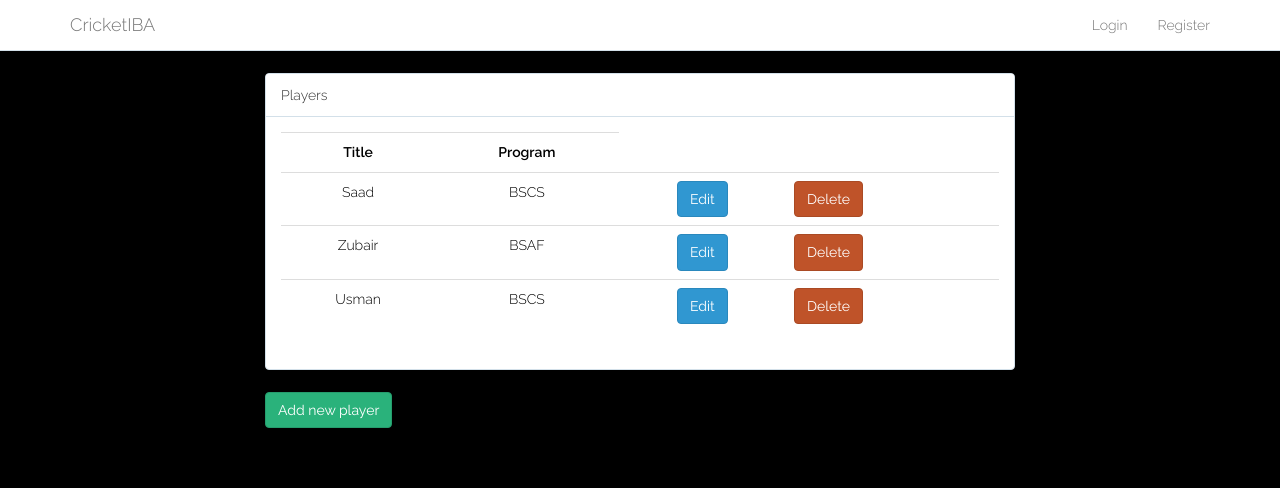
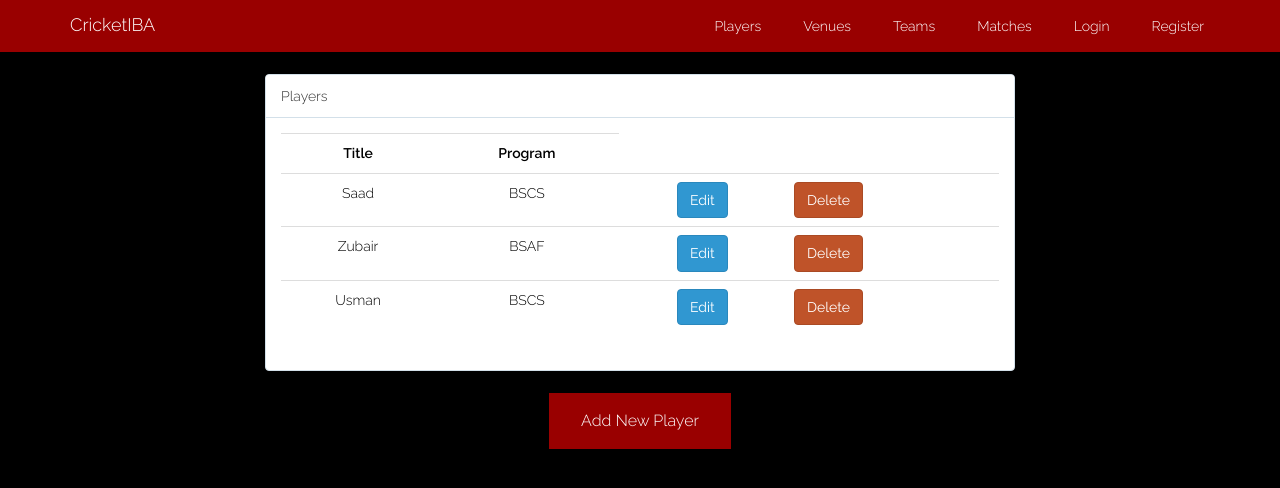
Before and after one commit to ahsan566/web-app-project, a Laravel app: page /player in a window 1280 px wide. Shown: the top 488 px of the page. Run offline with Laravel 8, Linux system fonts and the light colour scheme; data comes from the database, SQL or seed files in the repository; some libraries are stand-ins or nearby versions.

Commit message:
Updated UI
Consistency clearly visible now

```diff
--- a/app/Http/Controllers/MatchController.php
+++ b/app/Http/Controllers/MatchController.php
@@ -6,5 +6,8 @@ use Illuminate\Http\Request;
 
 class MatchController extends Controller
 {
-    //
+    public function index()
+    {
+        return view('welcome');
+    }
 }
--- a/resources/views/auth/login.blade.php
+++ b/resources/views/auth/login.blade.php
@@ -51,7 +51,7 @@
 
                         <div class="form-group">
                             <div class="col-md-8 col-md-offset-4">
-                                <button type="submit" class="btn btn-primary">
+                                <button type="submit" class="button">
                                     Login
                                 </button>
 
--- a/resources/views/auth/register.blade.php
+++ b/resources/views/auth/register.blade.php
@@ -61,9 +61,9 @@
                             </div>
                         </div>
 
-                        <div class="form-group">
+                        <div class="form-group" align="center">
                             <div class="col-md-6 col-md-offset-4">
-                                <button type="submit" class="btn btn-primary">
+                                <button type="submit" class="button">
                                     Register
                                 </button>
                             </div>
--- a/resources/views/layouts/app.blade.php
+++ b/resources/views/layouts/app.blade.php
@@ -27,6 +27,7 @@
                 font-weight: 100;
                 height: 100vh;
                 margin: 0;
+
             }
 
 			ul{
@@ -35,6 +36,64 @@
 
 			}
 
+			.button:hover{
+
+			background-color: #ff0000;
+
+			}
+
+			.navbutton:hover{
+
+			background-color: #ff0000;
+
+			}
+
+			.button {
+			background-color: #990000;
+			border: none;
+			color: white;
+			padding: 15px 32px;
+			text-align: center;
+			text-decoration: none;
+			display: inline-block;
+			font-size: 16px;
+
+			}
+
+			.navbutton {
+			background-color: #990000;
+			border: none;
+			color: white;
+			text-align: center;
+			text-decoration: none;
+			display: inline-block;
+			font-size: 14px;
+
+			}
+
+			.navbar{
+
+			background-color: #990000;
+			border: none;
+			color: white;
+
+
+			}
+
+			a {
+		color: white;}
+
+		a:hover{
+
+		color: white;
+		text-decoration:none;}
+
+	.nav>li>a:focus, .nav>li>a:hover {
+        text-decoration: none;
+        background-color: transparent !important;
+  }
+
+
 
 	</style>
 
@@ -42,7 +101,7 @@
 </head>
 <body>
     <div id="app">
-        <nav class="navbar navbar-default navbar-static-top">
+        <nav class="navbar  navbar-static-top">
             <div class="container">
                 <div class="navbar-header">
 
@@ -60,6 +119,9 @@
                     </a>
                 </div>
 
+
+
+
                 <div class="collapse navbar-collapse" id="app-navbar-collapse">
                     <!-- Left Side Of Navbar -->
                     <ul class="nav navbar-nav">
@@ -70,8 +132,35 @@
                     <ul class="nav navbar-nav navbar-right">
                         <!-- Authentication Links -->
                         @guest
-                            <li><a href="{{ route('login') }}">Login</a></li>
-                            <li><a href="{{ route('register') }}">Register</a></li>
+
+						<li>
+						<a href="/player">
+				<button class="navbutton">Players</button>
+					</a></li>
+
+
+			<li>
+						<a href="/venue">
+				<button class="navbutton">Venues</button>
+					</a></li>
+
+
+				<li><a href="/team">
+				<button class="navbutton">Teams</button>
+					</a></li>
+
+					<li><a href="/matches">
+				<button class="navbutton">Matches</button>
+					</a></li>
+
+                          <li> <a href="/login">
+				<button class="navbutton">Login</button>
+					</a></li>
+                            <li><a href="/register">
+				<button class="navbutton">Register</button>
+					</a></li>
+
+
                         @else
                             <li class="dropdown">
                                 <a href="#" class="dropdown-toggle" data-toggle="dropdown" role="button" aria-expanded="false" aria-haspopup="true" v-pre>
--- a/resources/views/player/create.blade.php
+++ b/resources/views/player/create.blade.php
@@ -62,7 +62,7 @@
               </div><br><br>
 
             <div align="center">
-            <button type="submit" class="btn btn-primary">Add Player</button>
+            <button type="submit" class="button">Add Player</button>
           </div>
             <input type="hidden" value="{{Session::token()}}" name="_token">
 
--- a/resources/views/player/index.blade.php
+++ b/resources/views/player/index.blade.php
@@ -2,8 +2,11 @@
 
 @section('content')
 @if (Session::has('success_msg'))
+
+
 <p class="alert alert-success">{!! Session::pull('success_msg') !!}<p>
   @endif
+
   <div class="container">
     <div class="row">
       <div class="col-md-8 col-md-offset-2">
@@ -43,8 +46,10 @@
                   </table>
                 </div>
               </div>
-              {{ link_to_route('player.create', 'Add new player', null, ['class'=>'btn btn-success']) }}
-            </div>
+				<div align="center">
+			   {{ link_to_route('player.create', 'Add New Player', null, ['class'=>'button']) }}
+			   </div>
+           </div>
           </div>
         </div>
         @endsection
--- a/resources/views/team/index.blade.php
+++ b/resources/views/team/index.blade.php
@@ -42,7 +42,9 @@
                   </table>
                 </div>
               </div>
-              {{ link_to_route('team.create', 'Add new team', null, ['class'=>'btn btn-success']) }}
+			  <div align="center">
+              {{ link_to_route('team.create', 'Add new team', null, ['class'=>'button']) }}
+			   </div>
             </div>
           </div>
         </div>
--- a/resources/views/welcome.blade.php
+++ b/resources/views/welcome.blade.php
@@ -133,7 +133,7 @@
 
 				<div class="flex">
                  <a href="/player">
-				<button class="button">The Team</button>
+				<button class="button">The Players</button>
 					</a>
 
 				<div class="flex">
--- a/routes/web.php
+++ b/routes/web.php
@@ -15,6 +15,7 @@
      return view('welcome');
  });
 
+
 Auth::routes();
 
 Route::get('/home', 'HomeController@index')->name('home');
@@ -24,6 +25,8 @@ Route::resource('player','PlayerController');
 Route::resource('venue','VenueController');
 
 Route::resource('team','TeamController');
+
+Route::resource('matches','MatchController');
 
 Route::get('/admin', [
     'uses' => 'AppController@getAdminPage',
```
Also changed, not shown: resources/views/venue/index.blade.php (+5 -2 lines).
